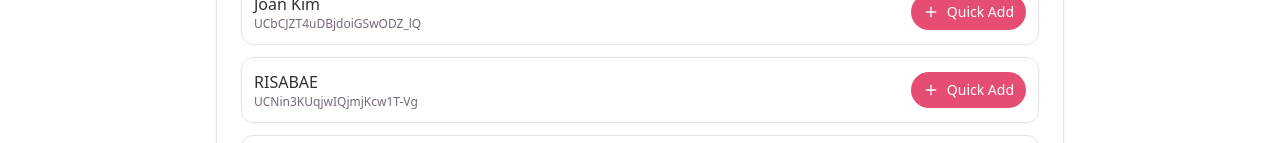
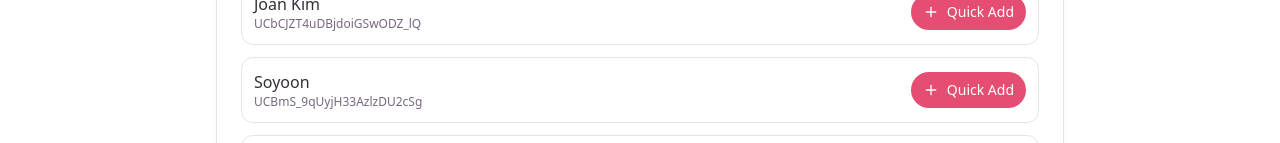
Before and after one commit to hans1329/k-beauty-lens, a React (Vite) app: page /admin in a window 1280 px wide. Shown: the part 809-952 px from the top of the page. Built offline with nearby package versions, Linux system fonts and the light colour scheme; the HTML template or start-up script is replaced by a standard one.

Commit message:
Verify YouTube channel IDs and tests
Add steps to validate channel IDs and API configuration; prepare for testing with verified channels by confirming logs, rerunning quick-add, and adjusting admin quick-add data to ensure valid IDs.

```diff
--- a/src/pages/Admin.tsx
+++ b/src/pages/Admin.tsx
@@ -11,7 +11,6 @@ const VERIFIED_CHANNELS = [
   { name: "PONY Syndrome", id: "UCxv8kXBd8qEq-oXXwXsR6Rw" },
   { name: "Edward Avila", id: "UC1i-VQpB2dXZf-TsyF34SsQ" },
   { name: "Joan Kim", id: "UCbCJZT4uDBjdoiGSwODZ_lQ" },
-  { name: "RISABAE", id: "UCNin3KUqjwIQjmjKcw1T-Vg" },
   { name: "Soyoon", id: "UCBmS_9qUyjH33AzlzDU2cSg" },
   { name: "씬님 (Ssin)", id: "UCDxH50RHI2dg7jJGZPc3wDQ" },
   { name: "다영 (Dayoung)", id: "UCbwVqd3BLujU5WXqiF_oCJA" },
```
